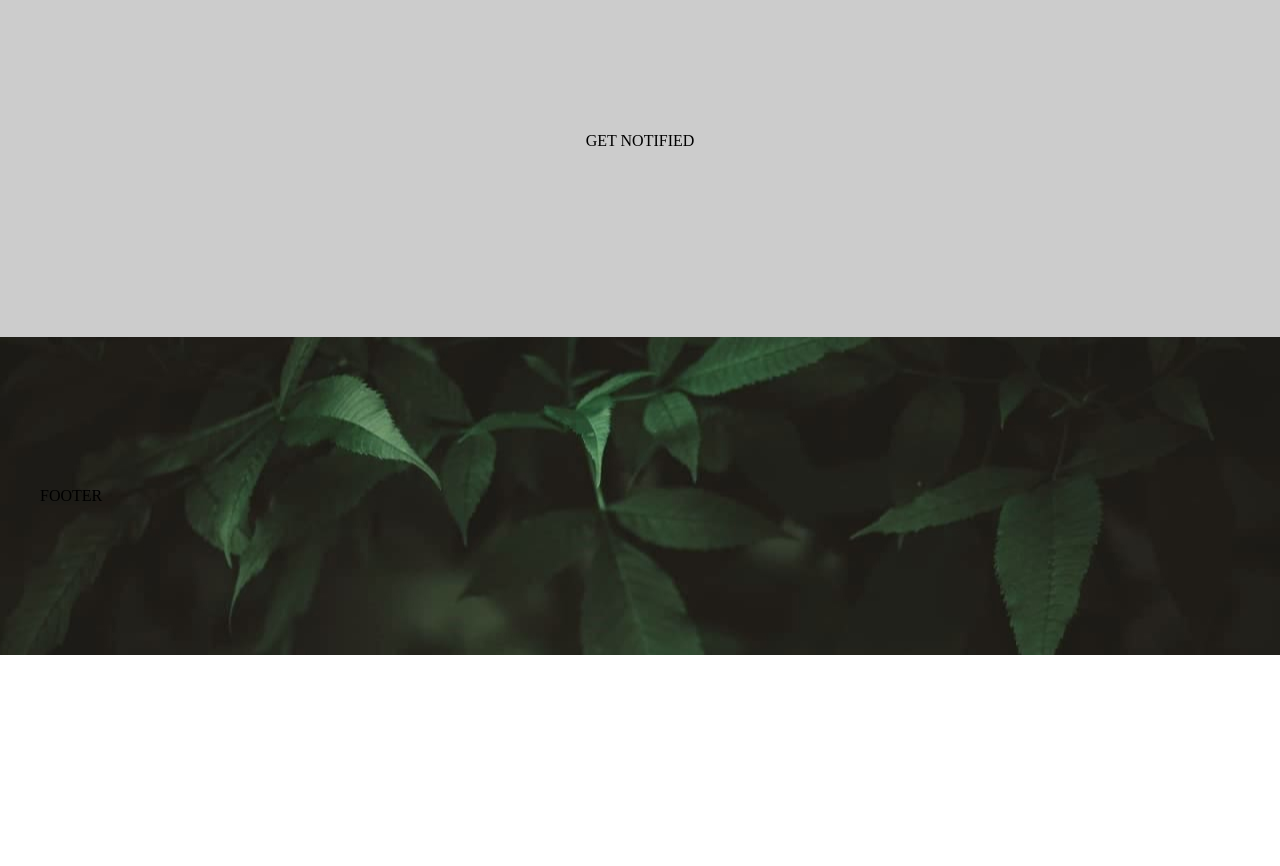
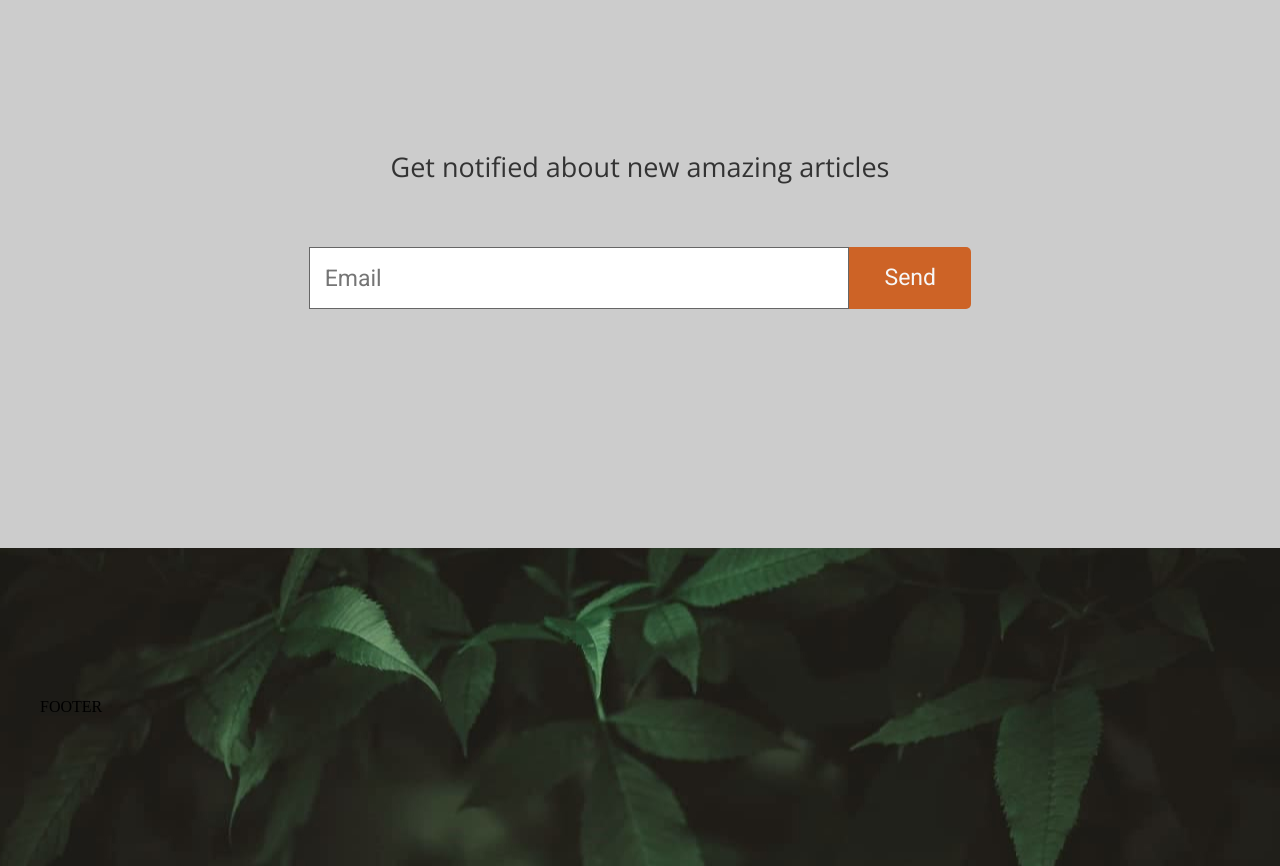
Before and after one commit to HelenBassa/JSFE2021Q1, a plain HTML site: page wildlife/index.html in a window 1280 px wide. Shown: the part 1600-2466 px from the top of the page. Before the commit the page ends 2255 px from the top, so only its background shows below. Drawn offline with nearby package versions, Linux system fonts and the light colour scheme.

Commit message:
feat: add get notified

```diff
--- a/wildlife/index.html
+++ b/wildlife/index.html
@@ -99,7 +99,22 @@
     <!-- Start Get Notified -->
     <section class="get_notified">
       <div class="wrapper get_notified_wrapper">
-        <div class="cotainer get_notified_cotainer">GET NOTIFIED</div>
+        <div class="cotainer get_notified_cotainer">
+          <!-- Start Get Notified Title -->
+          <div class="get_notified_title">
+            <h3 class="subtitle">Get notified about new amazing articles</h3>
+          </div>
+          <!-- End Get Notified Title -->
+
+          <!-- Start Get Notified Contact -->
+          <div class="get_notified_contact">
+            <form class="contact">
+              <input type="text" placeholder="Email" required />
+              <input type="submit" value="Send" />
+            </form>
+          </div>
+          <!-- End Get Notified Form -->
+        </div>
       </div>
     </section>
     <!-- End Get Notified -->
--- a/wildlife/style.css
+++ b/wildlife/style.css
@@ -334,6 +334,70 @@ button {
   text-align: center;
 }
 
+.get_notified_title .subtitle {
+  font-family: "Open Sans";
+  font-style: normal;
+  font-weight: normal;
+  font-size: 27px;
+  line-height: 70px;
+  text-align: center;
+  color: #333333;
+}
+
+.get_notified_contact {
+  padding: 40px 0 47px;
+}
+
+.get_notified_contact *:focus {
+  outline: none;
+}
+
+.get_notified_contact .contact {
+  display: flex;
+  flex-wrap: wrap;
+  justify-content: center;
+}
+
+.get_notified_contact .contact input {
+  font-family: "Roboto";
+  font-style: normal;
+  font-weight: normal;
+  font-size: 23px;
+}
+
+.get_notified_contact .contact input:first-child {
+  flex: 2 1 23.5em;
+  max-width: 23.5em;
+  padding-top: 1px;
+  padding-left: 15px;
+  margin: 5px 0;
+  border: 1px solid #666666;
+  line-height: 59px;
+  align-items: center;
+  color: #666666;
+}
+
+.get_notified_contact .contact input:last-child {
+  flex: 1 1 5.31em;
+  max-width: 5.31em;
+  margin: 5px 0;
+  background-color: #cd6326;
+  border: none;
+  border-radius: 0px 5px 5px 0px;
+  line-height: 62px;
+  color: #f7f7f7;
+}
+
+.get_notified_contact input:last-child:hover {
+  background-color: #e39128;
+  cursor: pointer;
+}
+
+.get_notified_contact input:last-child:active {
+  background-color: #8f5613;
+  cursor: pointer;
+}
+
 /* Footer */
 
 footer {
```
